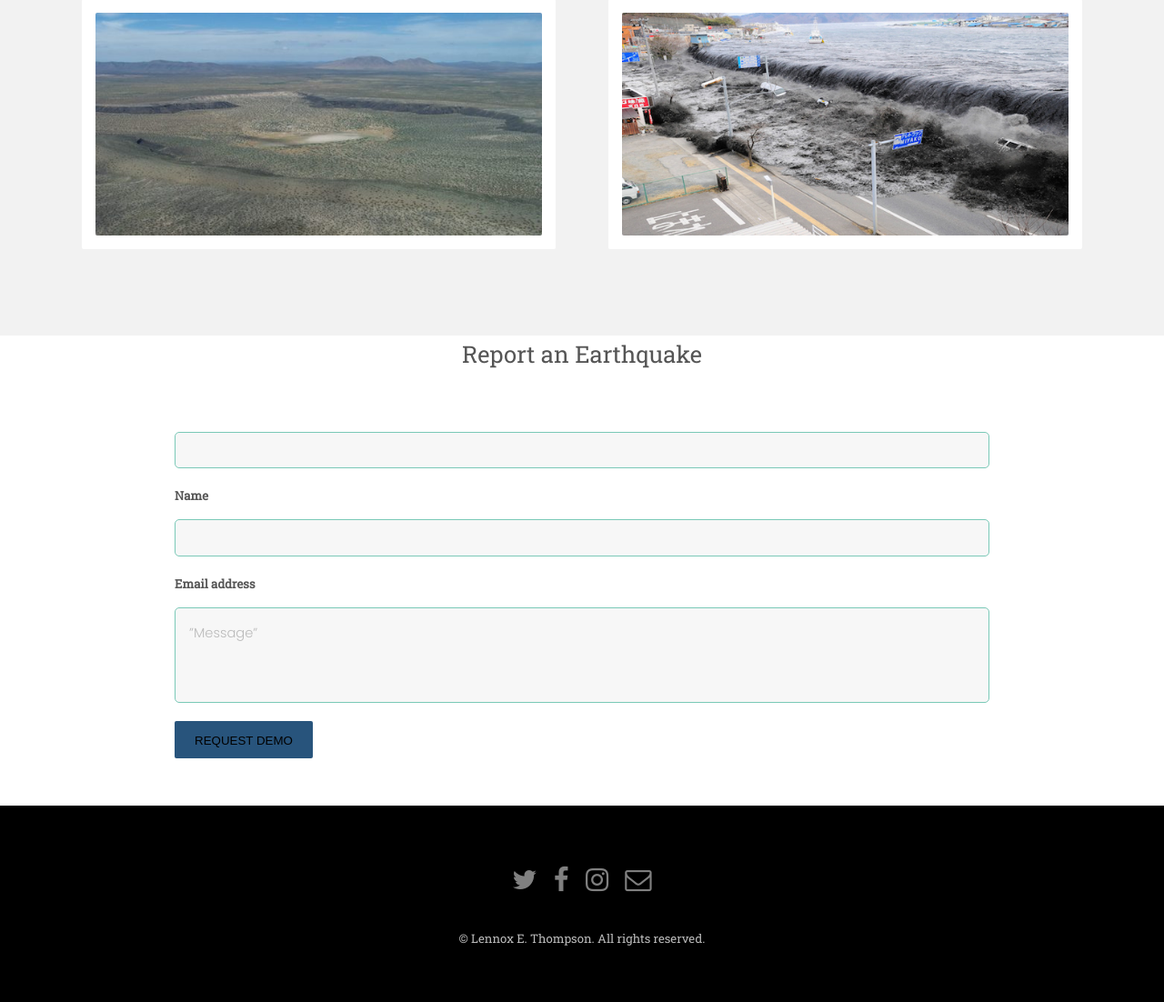
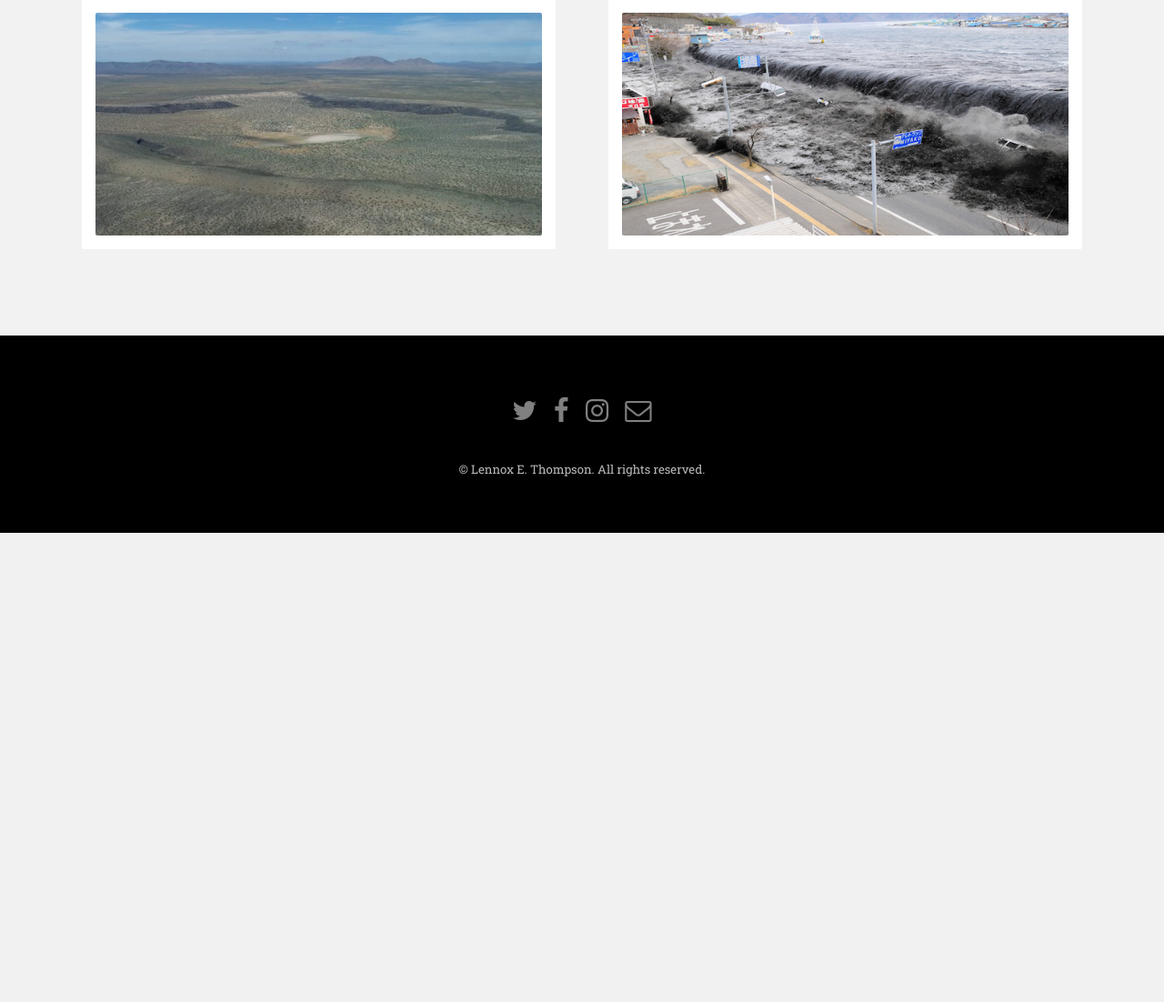
Before and after one commit to lethompson/EarthquakeWorldWide, a PHP site: page / in a window 1280 px wide. Shown: the part 2341-3443 px from the top of the page at 91% size. After the commit the page ends 2927 px from the top, so only its background shows below. Run offline with PHP 8.4, Linux system fonts and the light colour scheme; data that the repository does not hold is empty; some libraries are stand-ins or nearby versions.

Commit message:
Add files via upload

```diff
--- a/index.php
+++ b/index.php
@@ -287,30 +287,30 @@ if( isset( $_POST["submit"] ) ) {
 
         <!----------------------     FORM CODE -------------------------------->
 
-<header class="align-center">
+<!--<header class="align-center">-->
 						<!--<p class="special">Deformation in the boundary zone between tectonic plates is the fundamental cause of earthquakes around the world</p>-->
-						  <h2>Report an Earthquake</h2>
+						  <!--<h2>Report an Earthquake</h2>-->
 
 
-</header>
+<!--</header>-->
 
-    <form method="POST" action="index.php">
+    <!--<form method="POST" action="index.php">-->
 
-        <div class="form-label-group">
+        <!--<div class="form-label-group">-->
         <!--<input type="text" id="idemail" class="form-control:" required>
         <label for="idemail" class="control-label">ID</label> -->
-        <input type="text" id="name" class="form-control:" required>
+       <!-- <input type="text" name="name" id="name" class="form-control:" required>
         <label for="name" class="control-label">Name</label>
         </div>
         <div class="form-label-group">
-        <input type="text" id="email" class="form-control" required>
-        <label for="email" class="control-label">Email address</label> </div>
+        <input type="text" name="email" id="email" class="form-control" required>
+        <label for="email" name="email" class="control-label">Email address</label> </div>
         <div class="form-label-group">
         <textarea id="message" name="message" rows="3" class="form-control" placeholder=”Message”></textarea>
         </div>
         <div id="form-response"></div>
         <button class="btn btn-lg btn-primary btn-block" name="submit" id="submit" type="submit" style="background-color:#28547C;">Request Demo</button>
-    </form>
+    </form>-->
 
 
         <!-------------------------- FORM CODE --------------------------------->
```
